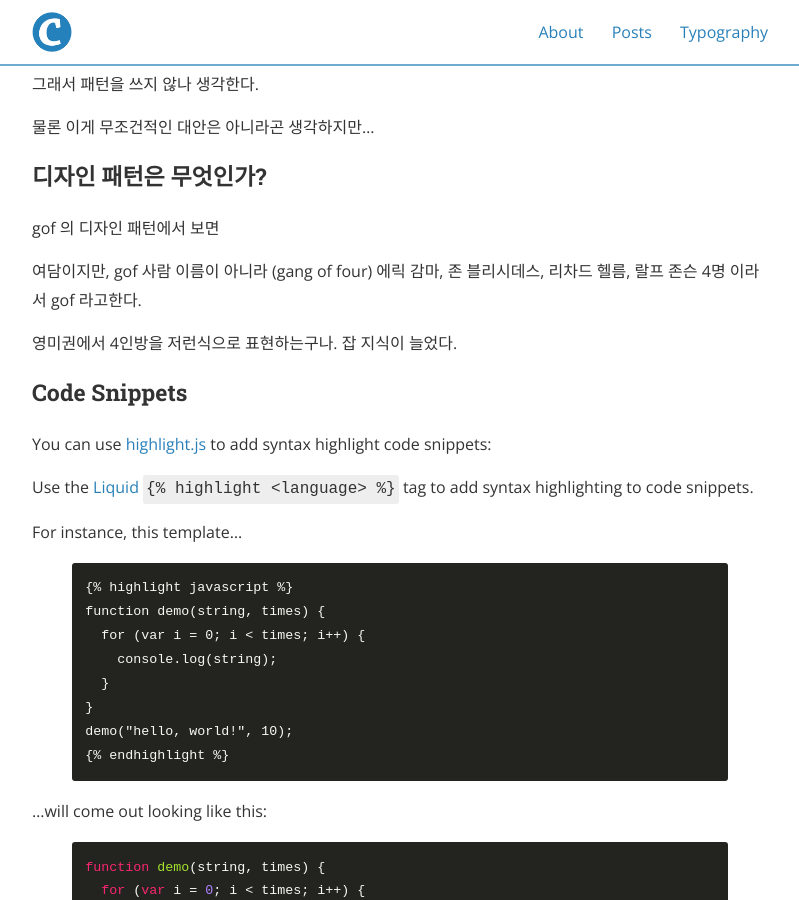
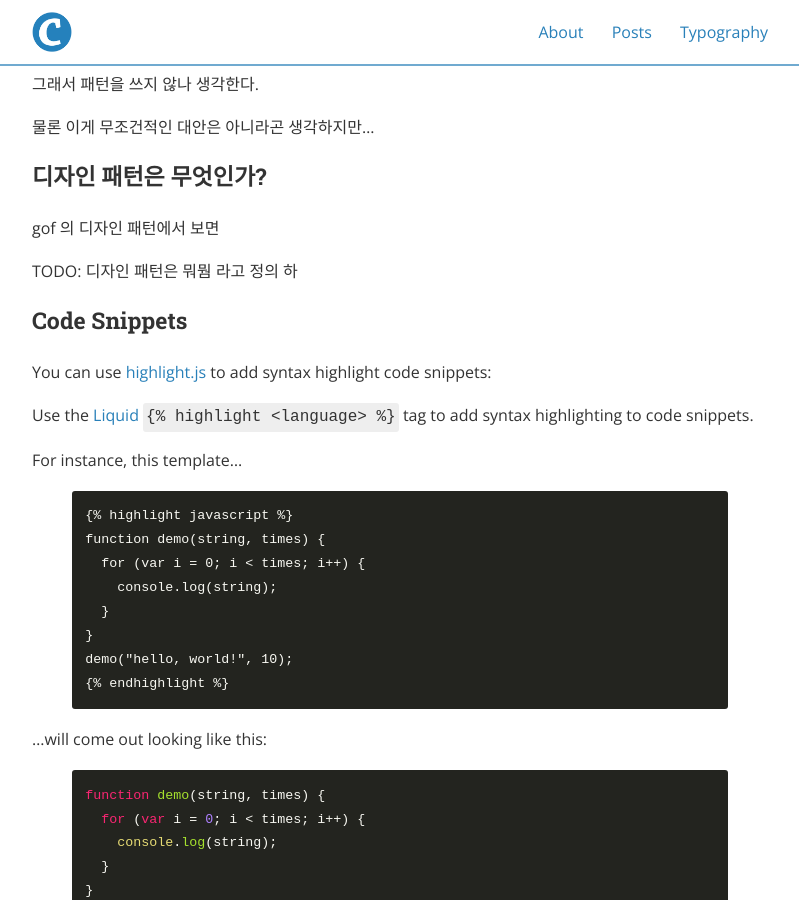
Before and after one commit to Hyeongwon/hyeongwon.github.io, a Jekyll site: the page built from _posts/2015-04-20-design-pattern.md, in a window 1280 px wide and 900 px high, scrolled down 1451 px. Shown: the whole window, without its empty margins (240-1039 px from the left). Built offline with Jekyll 4.4.1, drawn with Linux system fonts in a browser that asks for light colours; nearby versions of some CDN libraries; some of the changed text lies outside the part shown.

```diff
--- a/_posts/2021-03-07-design-pattern.md
+++ b/_posts/2015-04-20-design-pattern.md
@@ -43,9 +43,7 @@ cover:  "/assets/instacode.png"
 
 gof 의 디자인 패턴에서 보면
 
-여담이지만, gof 사람 이름이 아니라 (gang of four) 에릭 감마, 존 블리시데스, 리차드 헬름, 랄프 존슨 4명 이라서 gof 라고한다.
-
-영미권에서 4인방을 저런식으로 표현하는구나. 잡 지식이 늘었다.
+TODO: 디자인 패턴은 뭐뭠 라고 정의 하
 
 
 
```
Also changed, not shown: other parts of _posts/2015-04-20-design-pattern.md (+1 -1 lines).
